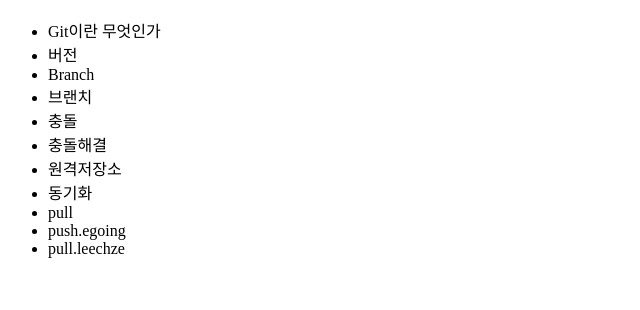
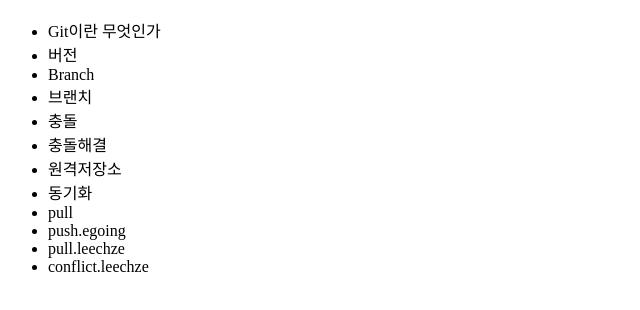
Before and after one commit to kw8799/opentutorials_git_sparq, a plain HTML site: page index.html in a window 1280 px wide. Shown: the part 48-358 px from the top of the page, without its empty margins (0-640 px from the left). Drawn offline with Linux system fonts and the light colour scheme.

Commit message:
add conflict.leezche

```diff
--- a/index.html
+++ b/index.html
@@ -19,6 +19,7 @@
 			<li>pull</li>
 			<li>push.egoing</li>
 			<li>pull.leechze</li>
+			<li>conflict.leechze</li>
 		</ul>
 	</body>
 </html>
```
